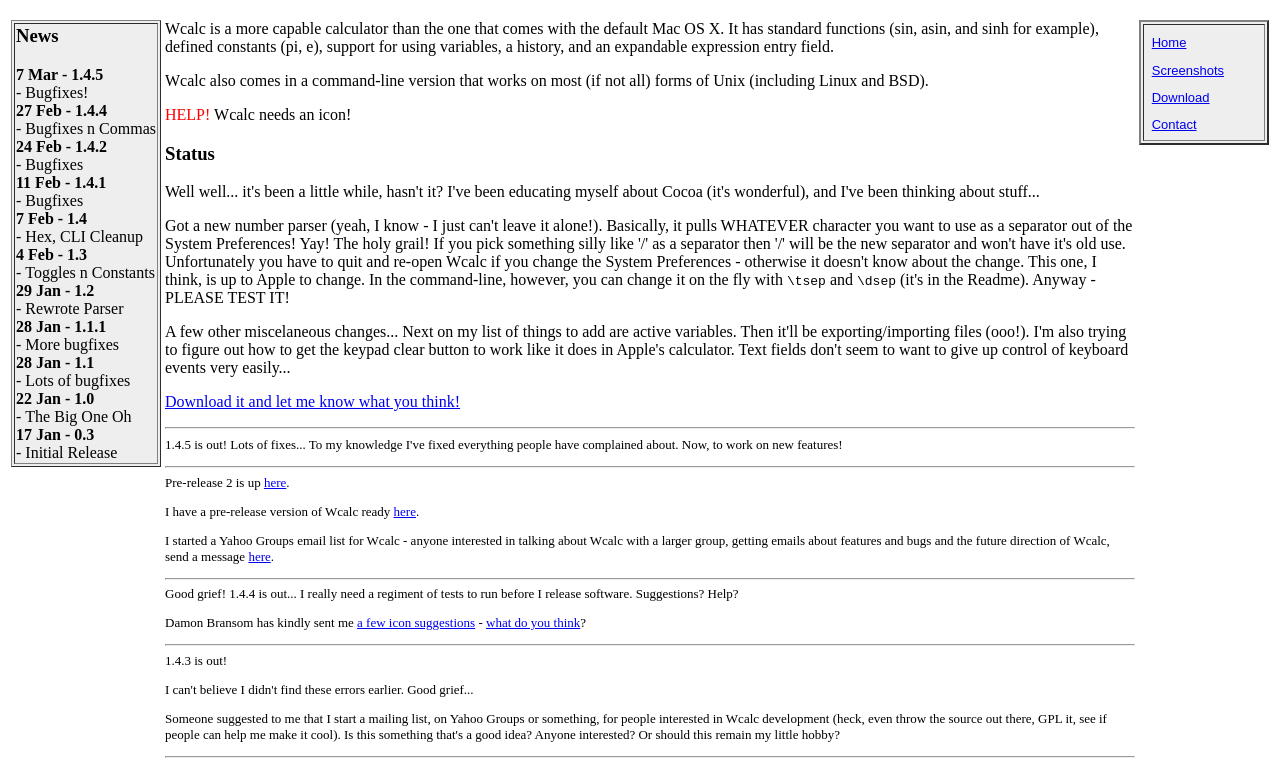
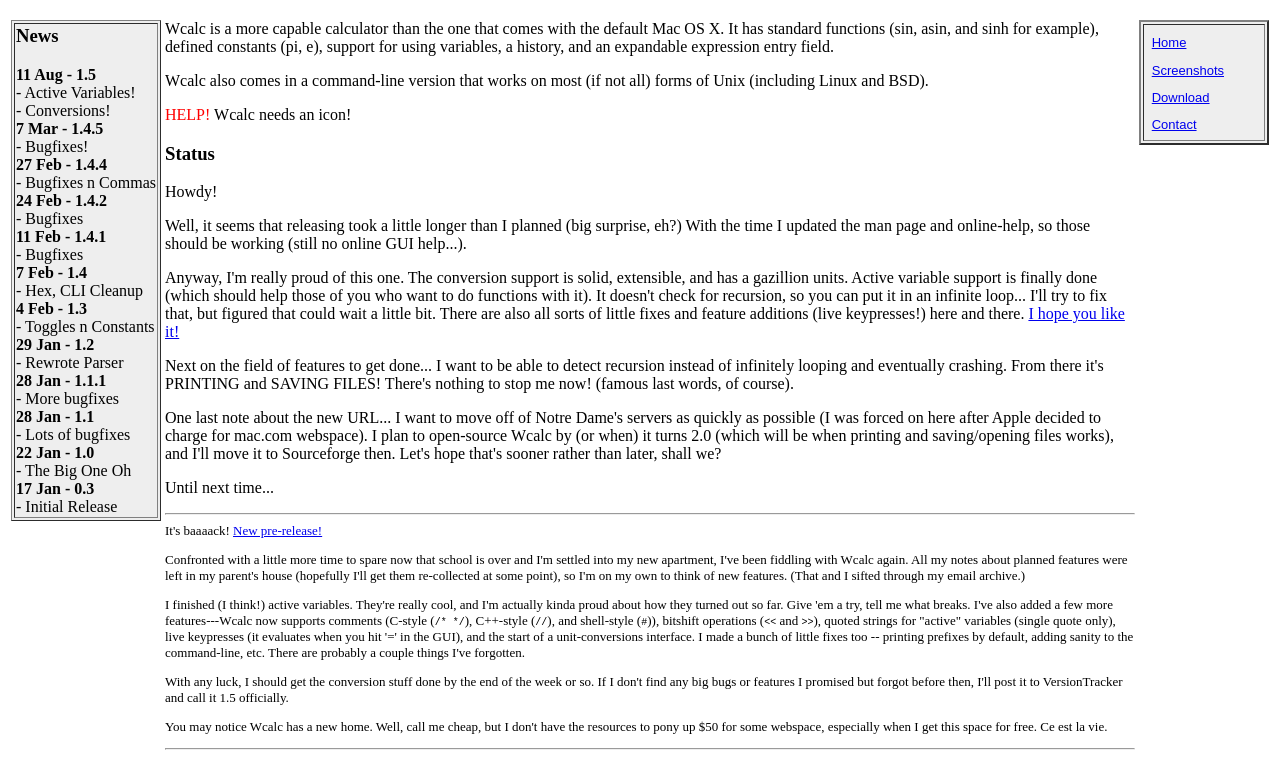
Before and after one commit to preveen-stack/w-calc, a plain HTML site: page website/wcalc.html in a window 1280 px wide. Shown: the part 103-862 px from the top of the page. Drawn offline with Linux system fonts and the light colour scheme.

Commit message:
New version

```diff
--- a/website/wcalc.html
+++ b/website/wcalc.html
@@ -10,7 +10,7 @@
 					<td valign="middle" align="left">
 						<h1>Wcalc</h1>
 					</td>
-					<td width="100">Version: 1.4.5
+					<td width="100">Version: 1.5
 					</td>
 				</tr>
 				<tr>
@@ -24,19 +24,21 @@
 			<tr>
 				<td valign="top">
 					<table border=1 bgcolor="#EEEEEE" width="150">
-						<tr><td>
+						<tr><td nowrap>
 								<h3>News</h3>
-								<b>7 Mar - 1.4.5</b><br>-&nbsp;Bugfixes!<br>
-								<b>27 Feb - 1.4.4</b><br>-&nbsp;Bugfixes&nbsp;n&nbsp;Commas<br>
-								<b>24 Feb - 1.4.2</b><br>-&nbsp;Bugfixes<br>
-								<b>11 Feb - 1.4.1</b><br>-&nbsp;Bugfixes<br>
-								<b>7 Feb - 1.4</b><br>-&nbsp;Hex,&nbsp;CLI&nbsp;Cleanup<br>
-								<b>4 Feb - 1.3</b><br>-&nbsp;Toggles&nbsp;n&nbsp;Constants<br>
-								<b>29 Jan - 1.2</b><br>-&nbsp;Rewrote&nbsp;Parser<br>
-								<b>28 Jan - 1.1.1</b><br>-&nbsp;More&nbsp;bugfixes<br>
-								<b>28 Jan - 1.1</b><br>-&nbsp;Lots&nbsp;of&nbsp;bugfixes<br>
-								<b>22 Jan - 1.0</b><br>-&nbsp;The&nbsp;Big&nbsp;One&nbsp;Oh<br>
-								<b>17 Jan - 0.3</b><br>-&nbsp;Initial&nbsp;Release
+								<b>11 Aug - 1.5</b><br>- Active Variables!<br>
+								- Conversions!<br>
+								<b>7 Mar - 1.4.5</b><br>- Bugfixes!<br>
+								<b>27 Feb - 1.4.4</b><br>- Bugfixes n Commas<br>
+								<b>24 Feb - 1.4.2</b><br>- Bugfixes<br>
+								<b>11 Feb - 1.4.1</b><br>- Bugfixes<br>
+								<b>7 Feb - 1.4</b><br>- Hex, CLI Cleanup<br>
+								<b>4 Feb - 1.3</b><br>- Toggles n Constants<br>
+								<b>29 Jan - 1.2</b><br>- Rewrote Parser<br>
+								<b>28 Jan - 1.1.1</b><br>- More bugfixes<br>
+								<b>28 Jan - 1.1</b><br>- Lots of bugfixes<br>
+								<b>22 Jan - 1.0</b><br>- The Big One Oh<br>
+								<b>17 Jan - 0.3</b><br>- Initial Release
 						</td></tr>
 					</table>
 				</td>
@@ -48,6 +50,23 @@
 					<font color="%FF0000">HELP!</font> Wcalc needs an icon!
 					<p>
 					<h3>Status</h3>
+					<p>Howdy!
+					<p>Well, it seems that releasing took a little longer than I planned (big surprise, eh?) With the time I updated the man page and online-help, so those should be working (still no online GUI help...).
+					<p>Anyway, I'm really proud of this one. The conversion support is solid, extensible, and has a gazillion units. Active variable support is finally done (which should help those of you who want to do functions with it). It doesn't check for recursion, so you can put it in an infinite loop... I'll try to fix that, but figured that could wait a little bit. There are also all sorts of little fixes and feature additions (live keypresses!) here and there. <a href="download.html">I hope you like it!</a>
+					<p>Next on the field of features to get done... I want to be able to detect recursion instead of infinitely looping and eventually crashing. From there it's PRINTING and SAVING FILES! There's nothing to stop me now! (famous last words, of course).
+					<p>One last note about the new URL... I want to move off of Notre Dame's servers as quickly as possible (I was forced on here after Apple decided to charge for mac.com webspace). I plan to open-source Wcalc by (or when) it turns 2.0 (which will be when printing and saving/opening files works), and I'll move it to Sourceforge then. Let's hope that's sooner rather than later, shall we?
+					<p>Until next time...
+					<p><hr><font size="-1">
+					It's baaaack! <a href="Wcalc-1.5-beta2.dmg.sit">New pre-release!</a>
+					<p>
+					Confronted with a little more time to spare now that school is over and I'm settled into my new apartment, I've been fiddling with Wcalc again. All my notes about planned features were left in my parent's house (hopefully I'll get them re-collected at some point), so I'm on my own to think of new features. (That and I sifted through my email archive.)
+					<p>
+					I finished (I think!) active variables. They're really cool, and I'm actually kinda proud about how they turned out so far. Give 'em a try, tell me what breaks. I've also added a few more features---Wcalc now supports comments (C-style (<tt>/* */</tt>), C++-style (<tt>//</tt>), and shell-style (<tt>#</tt>)), bitshift operations (<tt>&lt;&lt;</tt> and <tt>&gt;&gt;</tt>), quoted strings for "active" variables (single quote only), live keypresses (it evaluates when you hit '=' in the GUI), and the start of a unit-conversions interface. I made a bunch of little fixes too -- printing prefixes by default, adding sanity to the command-line, etc. There are probably a couple things I've forgotten.
+					<p>
+					With any luck, I should get the conversion stuff done by the end of the week or so. If I don't find any big bugs or features I promised but forgot before then, I'll post it to VersionTracker and call it 1.5 officially.
+					<p>
+					You may notice Wcalc has a new home. Well, call me cheap, but I don't have the resources to pony up $50 for some webspace, especially when I get this space for free. Ce est la vie.
+					<p><hr>
 					Well well... it's been a little while, hasn't it? I've been educating myself about Cocoa (it's wonderful), and I've been thinking about stuff...
 					<p>
 					Got a new number parser (yeah, I know - I just can't leave it alone!). Basically, it pulls WHATEVER character you want to use as a separator out of the System Preferences! Yay! The holy grail! If you pick something silly like '/' as a separator then '/' will be the new separator and won't have it's old use. Unfortunately you have to quit and re-open Wcalc if you change the System Preferences - otherwise it doesn't know about the change. This one, I think, is up to Apple to change. In the command-line, however, you can change it on the fly with <tt>\tsep</tt> and <tt>\dsep</tt> (it's in the Readme). Anyway - PLEASE TEST IT!
@@ -55,7 +74,7 @@
 					A few other miscelaneous changes... Next on my list of things to add are active variables. Then it'll be exporting/importing files (ooo!). I'm also trying to figure out how to get the keypad clear button to work like it does in Apple's calculator. Text fields don't seem to want to give up control of keyboard events very easily...
 					<p>
 					<a href="Wcalc-1.5-beta1.dmg.sit">Download it and let me know what you think!</a>
-					<p><hr><font size="-1">
+					<p><hr>
 					1.4.5 is out!
 
 					Lots of fixes... To my knowledge I've fixed everything people have complained about. Now, to work on new features!
@@ -67,7 +86,7 @@
 					I started a Yahoo Groups email list for Wcalc - anyone interested in talking about Wcalc with a larger group, getting emails about features and bugs and the future direction of Wcalc, send a message <a href="mailto:wcalc-subscribe@yahoogroups.com">here</a>.
 					<p><hr>
 					Good grief! 1.4.4 is out... I really need a regiment of tests to run before I release software. Suggestions? Help?
-					<p>Damon Bransom has kindly sent me <a href="icons1.jpg">a few icon suggestions</a> - <a href="mailto:memoryhole@mac.com">what do you think</a>?
+					<p>Damon Bransom has kindly sent me <a href="icons1.jpg">a few icon suggestions</a> - <a href="mailto:kwheeler@cse.nd.edu">what do you think</a>?
 					<p><hr>
 					1.4.3 is out!
 					<p>I can't believe I didn't find these errors earlier. Good grief...
```
Also changed, not shown: website/contact.html (+16 -14 lines), website/download.html (+27 -13 lines), website/index.html (+1 -1 lines), website/screenshots.html (+15 -13 lines).
